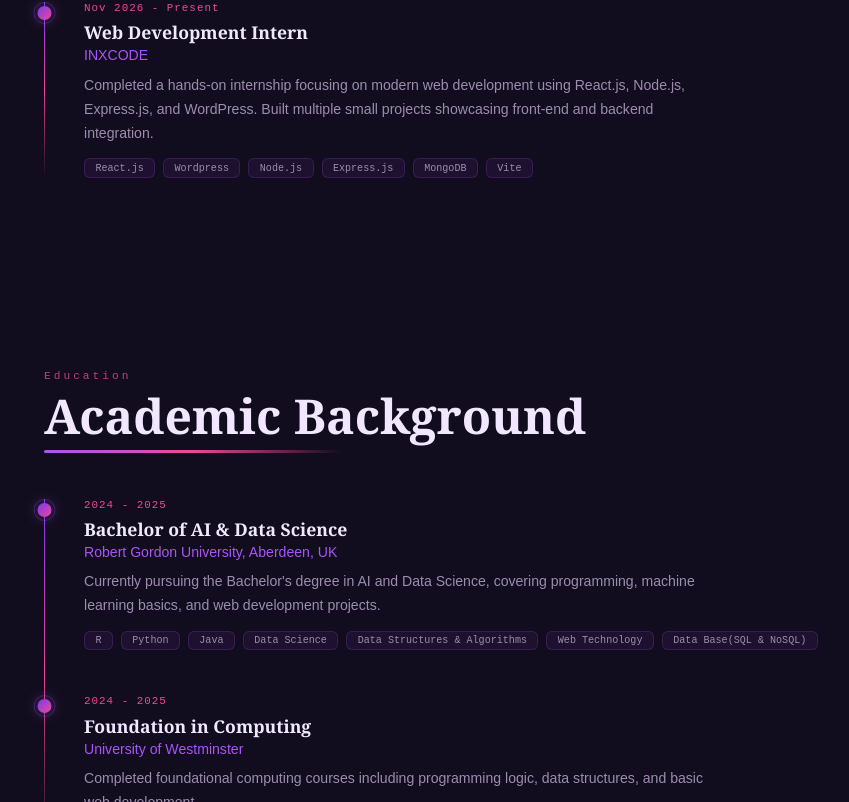
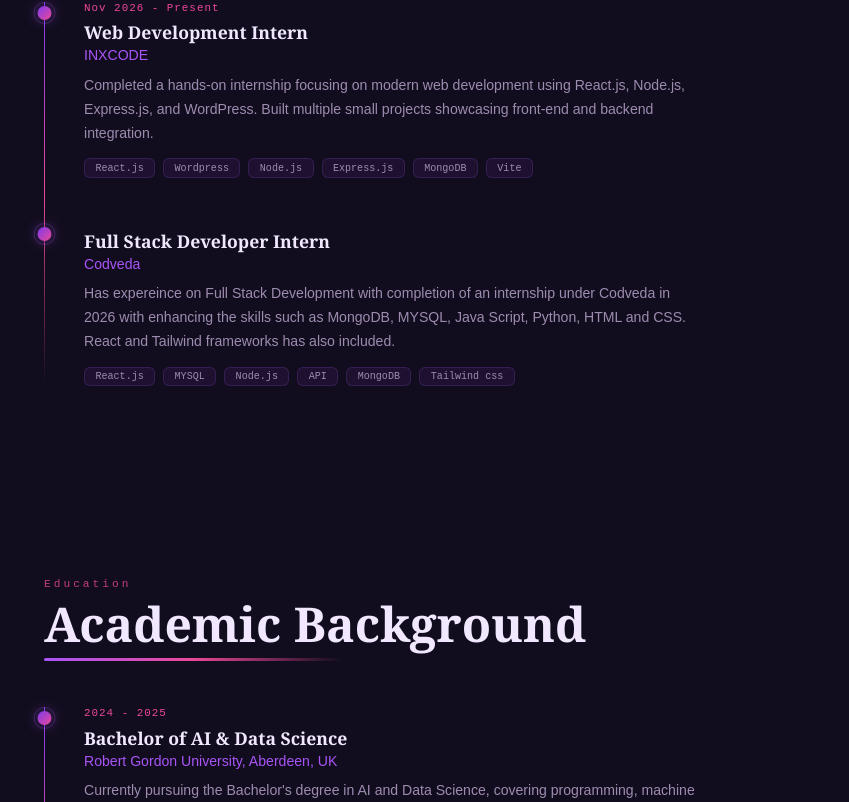
Before and after one commit to Novanya/Official-Portfolio, a React (Vite) app: page / in a window 1280 px wide. Shown: the part 1023-1825 px from the top of the page, without its empty margins (4-853 px from the left). Built offline with nearby package versions, Linux system fonts and the light colour scheme.

Commit message:
Add Full Stack Developer Intern experience
Added experience entry for Full Stack Developer Intern at Codveda, detailing skills and technologies used.

```diff
--- a/src/components/Experience.jsx
+++ b/src/components/Experience.jsx
@@ -15,6 +15,20 @@ export default function Experience() {
         "Express.js",
         "MongoDB",
         "Vite",
+      ],
+    },
+     {
+      period: "",
+      role: "Full Stack Developer Intern",
+      org: "Codveda",
+      desc: "Has expereince on Full Stack Development with completion of an internship under Codveda in 2026 with enhancing the skills such as MongoDB, MYSQL, Java Script, Python, HTML and CSS. React and Tailwind frameworks has also included. ",
+      badges: [
+        "React.js",
+        "MYSQL",
+        "Node.js",
+        "API",
+        "MongoDB",
+        "Tailwind css",
       ],
     },
   ];
```
